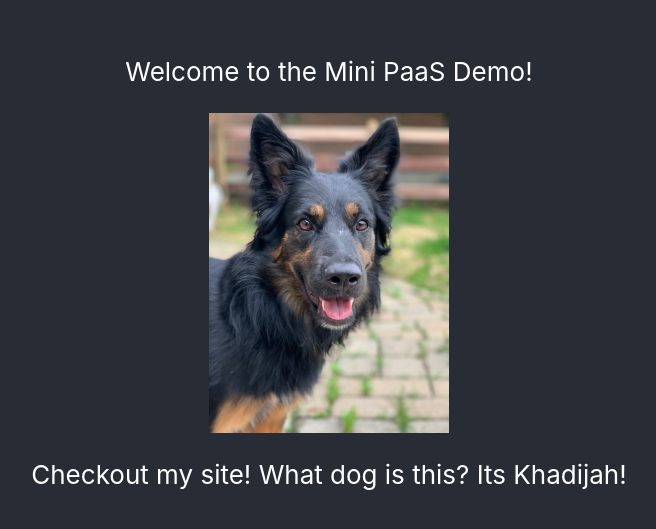
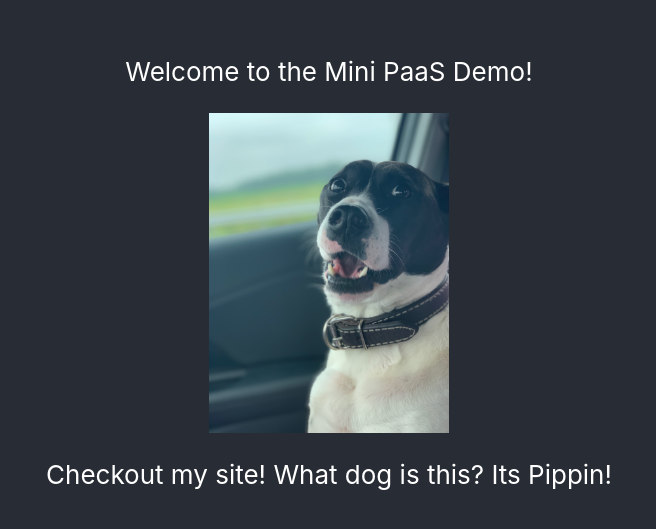
Before and after one commit to theworkflow/mini-paas-demo-app, a React (Create React App) app: page / in a window 1280 px wide. Shown: the part 127-656 px from the top of the page, without its empty margins (311-967 px from the left). Built offline with nearby package versions, Linux system fonts and the light colour scheme.

Commit message:
task: update image

```diff
--- a/src/App.js
+++ b/src/App.js
@@ -17,7 +17,7 @@ const dogs = {
 }
 
 function App() {
-  const dog = dogs['khadi'];
+  const dog = dogs['pimpin'];
   return (
     <div className="App">
       <header className="App-header">
```
